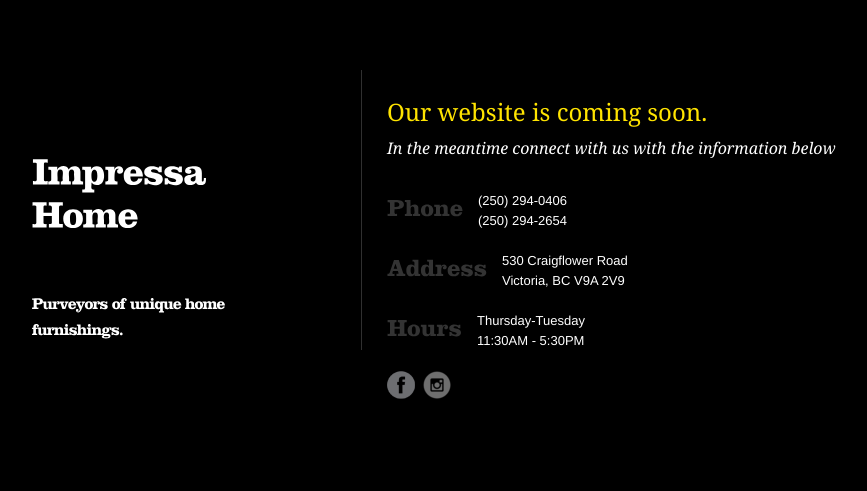
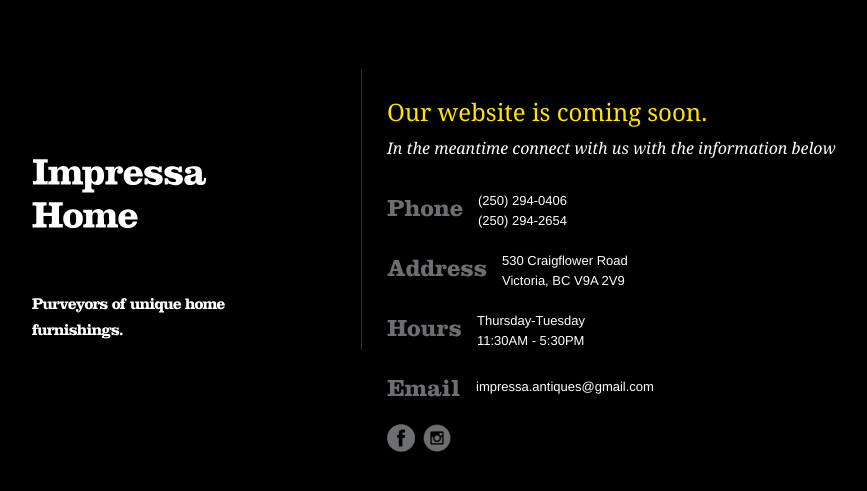
Before and after one commit to DanSparkes/ImpressaComingSoonDocker, a Flask app: page / in a window 1280 px wide. Shown: the part 190-681 px from the top of the page, without its empty margins (158-1025 px from the left). Run offline with Flask 2, Linux system fonts and the light colour scheme; some libraries are stand-ins or nearby versions.

Commit message:
Added email and changed colour of h3 elements

```diff
--- a/app/static/tools/style.css
+++ b/app/static/tools/style.css
@@ -124,7 +124,7 @@ font-style: italic;
 
 h3{
 font-size: 24px;
-color: #333;
+color: #6d6e71;
 float: left;
 margin-right: 15px;
 padding-top: 5px;
--- a/app/templates/index.html
+++ b/app/templates/index.html
@@ -63,6 +63,10 @@
                 11:30AM - 5:30PM</p>
             </li>
             <li>
+                <h3>Email</h3>
+                <p><a href="mailto:impressa.antiques@gmail.com" style="text-decoration: none; color: white; line-height: 2.5em;">impressa.antiques@gmail.com</a></p>
+            </li>
+            <li>
                 <p class="social">
                     <a href="https://www.facebook.com/ImpressaHome/" class="fb" target="_blank"></a>
                     <a href="https://www.instagram.com/impressahome/" class="ig" target="_blank"></a>
```
